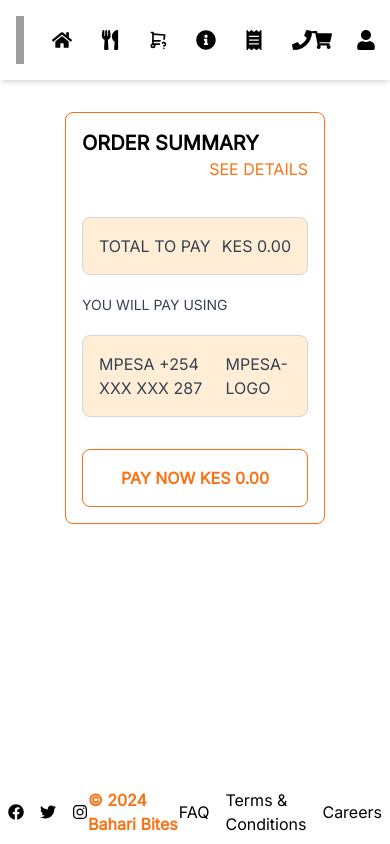
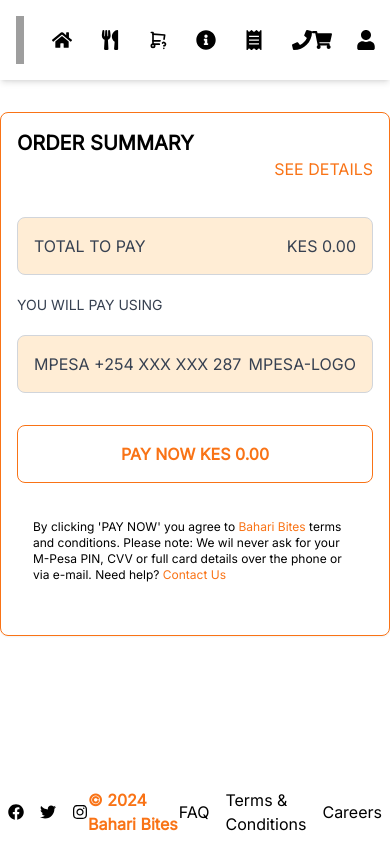
Before and after one commit to Kimoney/bahari-bites-frontend, a React (Vite) app: page /summary in a window 390 px wide. Built offline with nearby package versions, Linux system fonts and the light colour scheme; grey boxes are pictures that could not be loaded.

Commit message:
style: Styles the summary page.

```diff
--- a/src/components/CheckoutSummary/CheckoutSummary.jsx
+++ b/src/components/CheckoutSummary/CheckoutSummary.jsx
@@ -8,8 +8,8 @@
 
     const totalPrice = cart.reduce((total, item) => total + item.price * item.quantity, 0);
   return (
-    <div className="grid grid-cols-6">
-    <div className="col-start-2 col-span-4">
+    <div className="grid lg:grid-cols-6">
+    <div className="lg:col-start-3 lg:col-span-2">
     <div className="border border-orange-500 rounded-lg shadow-sm p-4 mt-28">
       <div className="pb-4 mb-4">
         <h4 className="text-xl font-bold uppercase text-left">Order Summary</h4>
@@ -35,6 +35,9 @@
           </button>
         </Link>
       </div>
+      <div className="flex justify-between mt-5 mb-5 p-4">
+        <p className="text-xs ">By clicking 'PAY NOW' you agree to <span className="text-orange-500">Bahari Bites</span> terms and conditions. Please note: We wil never ask for your M-Pesa PIN, CVV or full card details over the phone or via e-mail. Need help? <span className="text-orange-500">Contact Us</span></p>
+      </div>
     </div>
     </div>
     </div>
```
